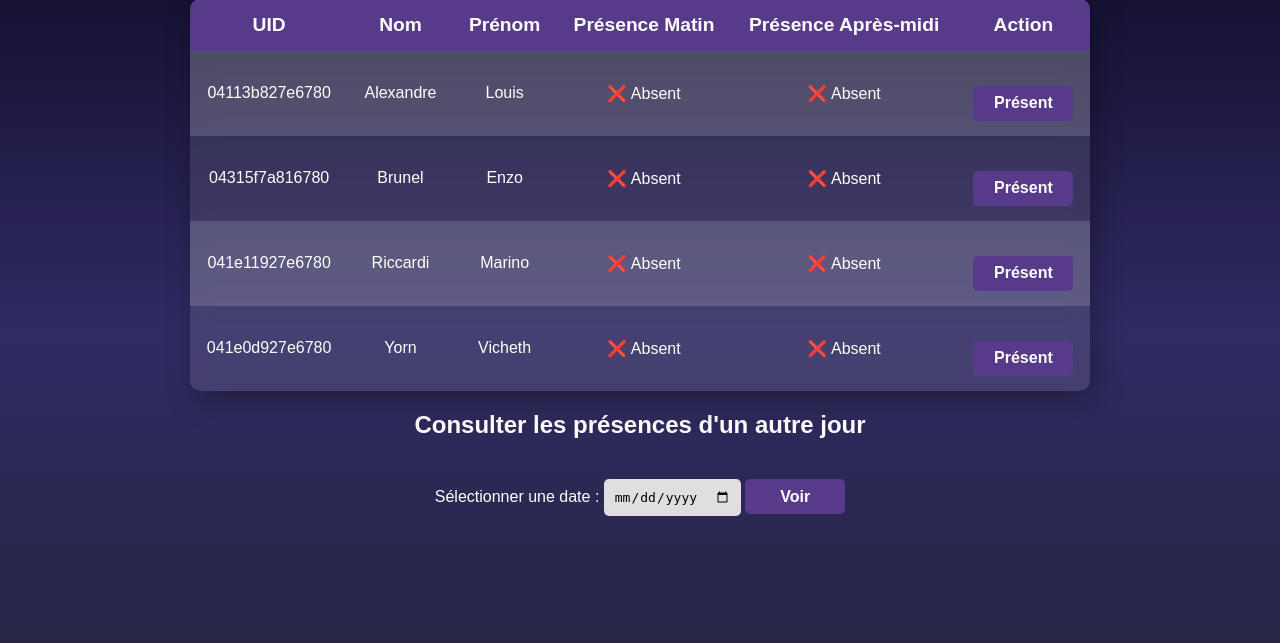
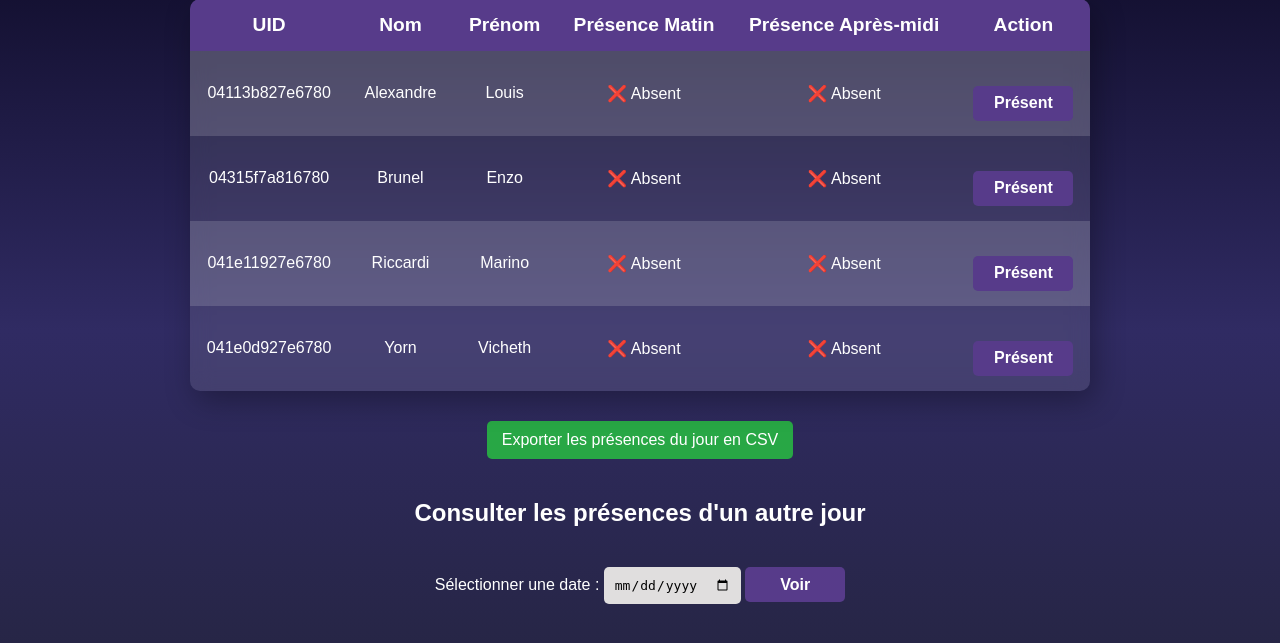
Before and after one commit to Greta-Ardeche-Drome/NoSign, a PHP site: page /Professeur.php in a window 1280 px wide. Shown: the part 69-712 px from the top of the page. Run offline with PHP 8.4, Linux system fonts and the light colour scheme; data comes from the database, SQL or seed files in the repository.

Commit message:
Add functionnal to export CSV from the professor account

```diff
--- a/NoSign/Interface web/Professeur.php
+++ b/NoSign/Interface web/Professeur.php
@@ -184,6 +184,11 @@ if (isset($_GET['date'])) {
     <?php endwhile; ?>
 </table>
 
+<!-- Section d'export CSV pour la date courante -->
+<div style="margin: 20px 0;">
+    <a href="export_csv.php?date=<?= date('Y-m-d') ?>" class="btn-export">Exporter les présences du jour en CSV</a>
+</div>
+
 <h2>Consulter les présences d'un autre jour</h2>
 <form method="GET">
     <label for="date">Sélectionner une date :</label>
@@ -212,6 +217,11 @@ if (isset($_GET['date'])) {
             </tr>
         <?php endforeach; ?>
     </table>
+
+    <!-- Bouton d'export CSV pour la date sélectionnée -->
+    <div style="margin: 20px 0;">
+        <a href="export_csv.php?date=<?= htmlspecialchars($selected_date) ?>" class="btn-export">Exporter en CSV</a>
+    </div>
 <?php endif; ?>
 
 
```
